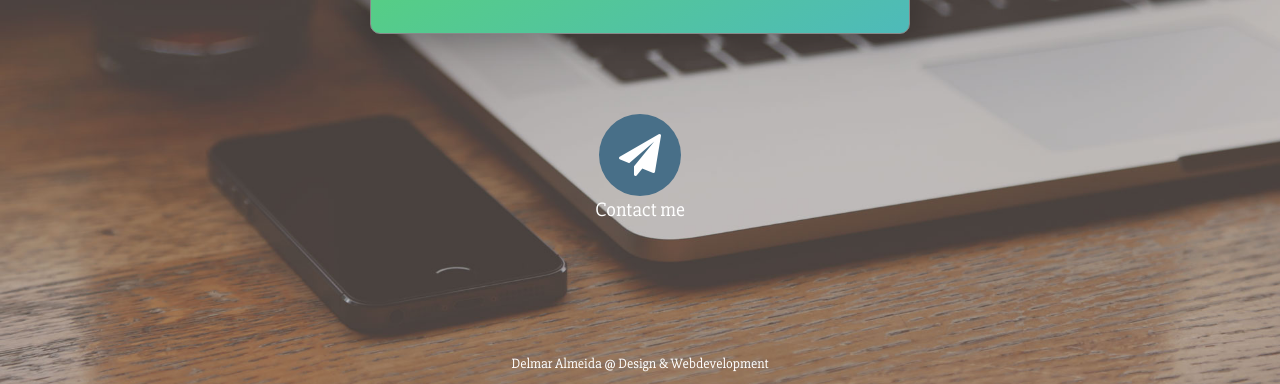
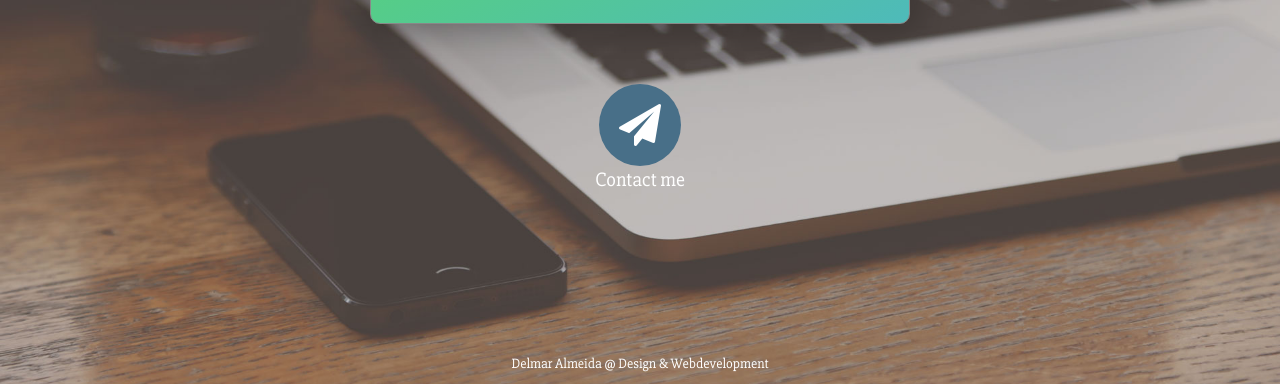
Before and after one commit to angelus380/angelus380.github.io, a plain HTML site: page index.html in a window 1280 px wide. Shown: the part 416-800 px from the top of the page. Drawn offline with Linux system fonts and the light colour scheme.

Commit message:
changed margin value

```diff
--- a/css/style.css
+++ b/css/style.css
@@ -33,7 +33,7 @@ p.click {
 		li.option { font-size: 20px; }
 	}
 
-#contact-info {	margin-top:60px; }
+#contact-info {	margin: 40px 0; }
 #contact-info p {
 	color:#fff;
 	font-size:20px;
```
